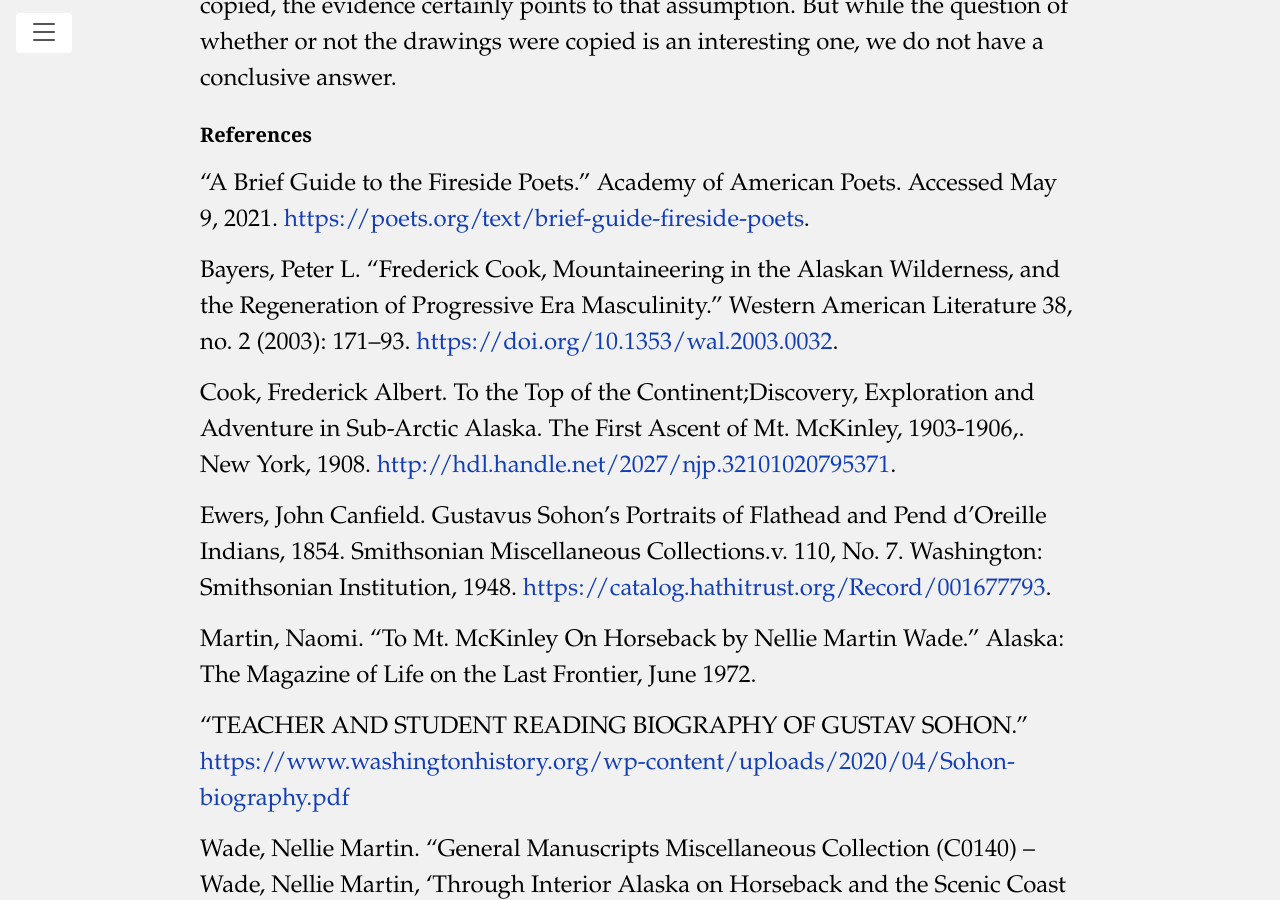
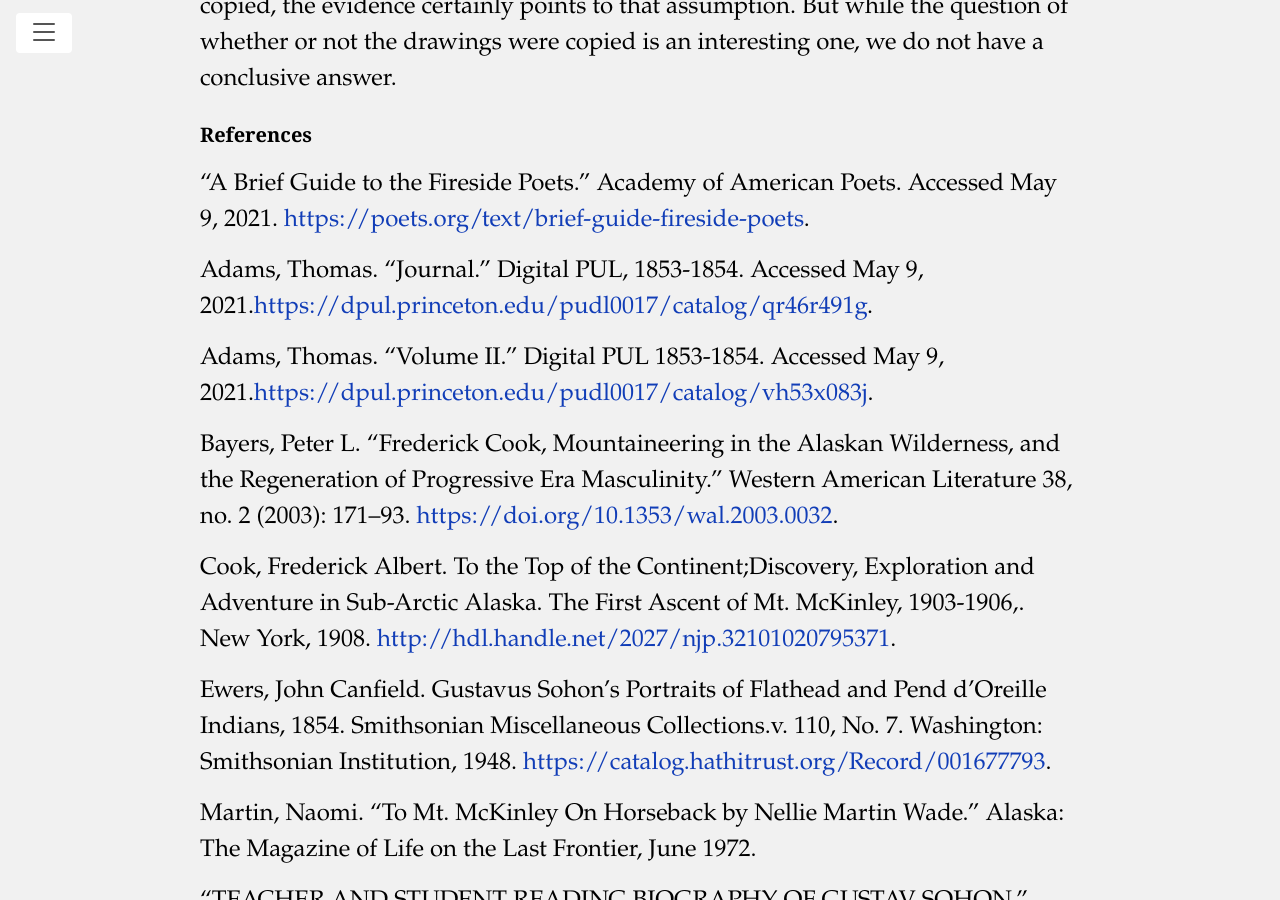
Before and after one commit to HUM-331-Princeton/manifest-destiny, a Jekyll site: the page built from art-in-the-journals.md, in a window 1280 px wide and 900 px high, scrolled down 7116 px. Built offline with Jekyll 4.4.1, drawn with Linux system fonts in a browser that asks for light colours.

Commit message:
Update art-in-the-journals.md

```diff
--- a/art-in-the-journals.md
+++ b/art-in-the-journals.md
@@ -97,6 +97,10 @@
 
 “A Brief Guide to the Fireside Poets.” Academy of American Poets. Accessed May 9, 2021. <https://poets.org/text/brief-guide-fireside-poets>.
 
+ Adams, Thomas. “Journal.” Digital PUL, 1853-1854. Accessed May 9, 2021.[https://dpul.princeton.edu/pudl0017/catalog/qr46r491g](https://dpul.princeton.edu/pudl0017/catalog/qr46r491g).
+
+ Adams, Thomas. "Volume II." Digital PUL 1853-1854. Accessed May 9, 2021.[https://dpul.princeton.edu/pudl0017/catalog/vh53x083j](https://dpul.princeton.edu/pudl0017/catalog/vh53x083j).
+
 Bayers, Peter L. “Frederick Cook, Mountaineering in the Alaskan Wilderness, and the Regeneration of Progressive Era Masculinity.” Western American Literature 38, no. 2 (2003): 171–93. <https://doi.org/10.1353/wal.2003.0032>.
 
 Cook, Frederick Albert. To the Top of the Continent;Discovery, Exploration and Adventure in Sub-Arctic Alaska. The First Ascent of Mt. McKinley, 1903-1906,. New York, 1908. <http://hdl.handle.net/2027/njp.32101020795371>.
```
